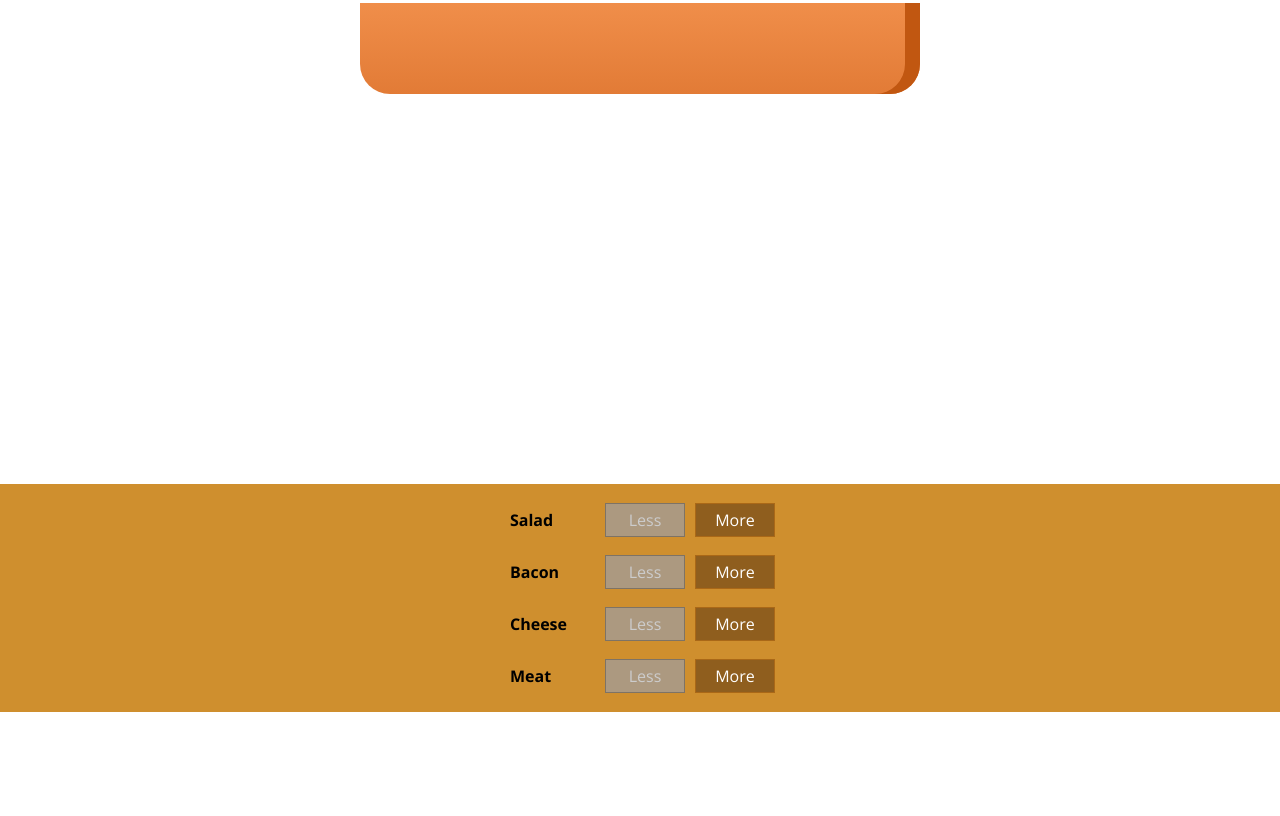
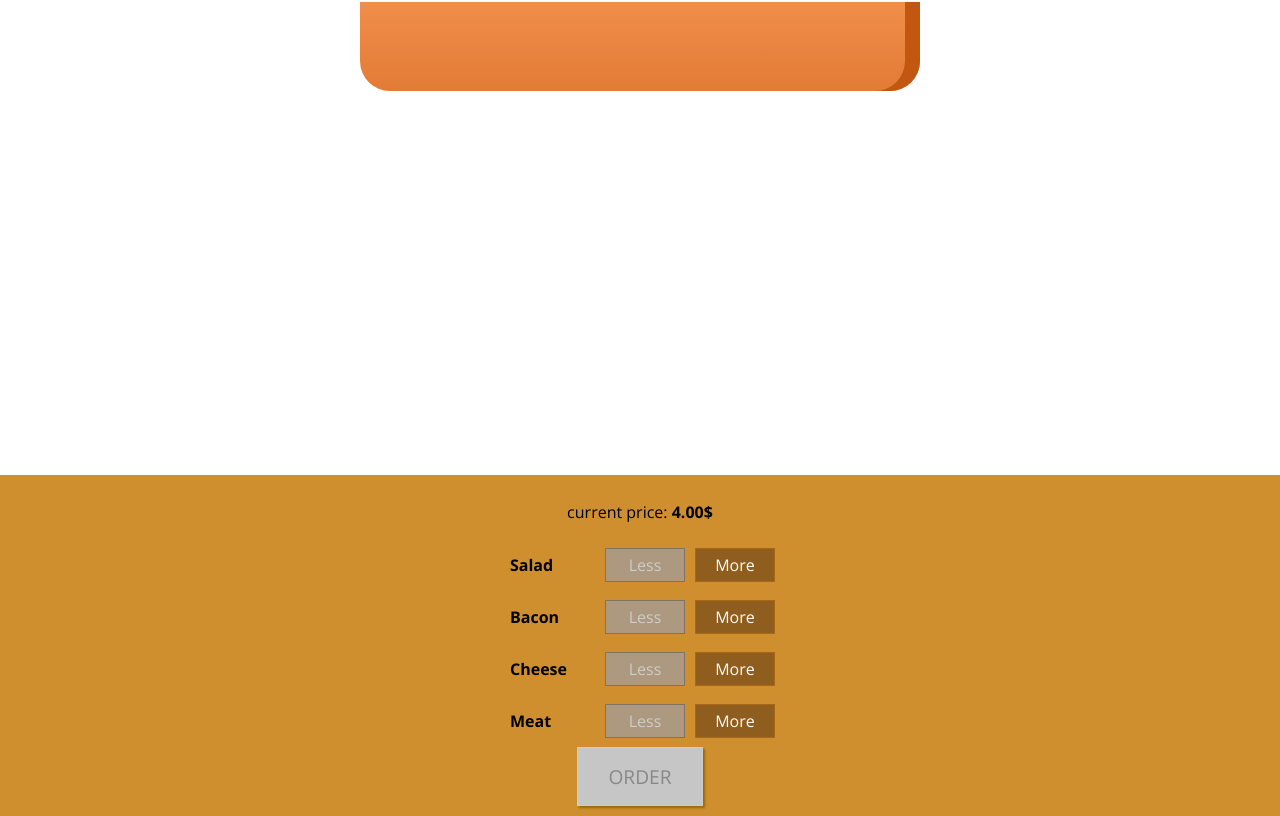
Before and after one commit to dogukanacet/react-burger-project, a React app: page / in a window 1280 px wide. Shown: the part 254-1070 px from the top of the page. Before the commit the page ends 966 px from the top, so only its background shows below. Built offline with nearby package versions, Linux system fonts and the light colour scheme.

Commit message:
no message

```diff
--- a/src/components/Burger/BuildControls/BuildControl/BuildControl.js
+++ b/src/components/Burger/BuildControls/BuildControl/BuildControl.js
@@ -4,6 +4,7 @@
 const buildControl = (props) => (
   <div className={styles.BuildControl}>
     <div className={styles.Label}>{props.label}</div>
+
     <button
       onClick={props.removed}
       disabled={props.disable}
--- a/src/components/Burger/BuildControls/BuildControls.js
+++ b/src/components/Burger/BuildControls/BuildControls.js
@@ -11,6 +11,9 @@
 
 const buildControls = (props) => (
   <div className={styles.BuildControls}>
+    <p>
+      current price: <strong>{props.price.toFixed(2)}$</strong>
+    </p>
     {controls.map((ctrl) => (
       <BuildControl
         key={ctrl.label}
@@ -20,6 +23,9 @@
         disable={props.disabled[ctrl.type]}
       />
     ))}
+    <button disabled={!props.purchasable} className={styles.OrderButton}>
+      ORDER
+    </button>
   </div>
 );
 
--- a/src/components/Burger/BuildControls/BuildControls.module.css
+++ b/src/components/Burger/BuildControls/BuildControls.module.css
@@ -8,3 +8,44 @@
     margin: auto;
     padding: 10px 0;
 }
+
+.OrderButton {
+    background-color: #DAD735;
+    outline: none;
+    cursor: pointer;
+    border: 1px solid #966909;
+    color: #966909;
+    font-family: inherit;
+    font-size: 1.2em;
+    padding: 15px 30px;
+    box-shadow: 2px 2px 2px #966909;
+}
+
+.OrderButton:hover, .OrderButton:active {
+    background-color: #A0DB41;
+    border: 1px solid #966909;
+    color: #966909;
+}
+
+.OrderButton:disabled {
+    background-color: #C7C6C6;
+    cursor: not-allowed;
+    border: 1px solid #ccc;
+    color: #888888;
+}
+
+.OrderButton:not(:disabled) {
+    animation: enable 0.3s linear;
+}
+
+@keyframes enable {
+    0% {
+        transform: scale(1);
+    }
+    60% {
+        transform: scale(1.1);
+    }
+    100% {
+        transform: scale(1);
+    }
+}
--- a/src/components/Burger/Burger.module.css
+++ b/src/components/Burger/Burger.module.css
@@ -2,7 +2,7 @@
     width: 100%;
     margin: auto;
     height: 250px;
-    overflow: hidden;
+    overflow: auto;
     text-align: center;
     font-weight: bold;
     font-size: 1.2rem;
@@ -25,6 +25,6 @@
 @media (min-width:1000px) and (min-height:700px) {
     .Burger {
         width: 700px;
-        height: 700px;
+        height: 691px;
     }
 }
--- a/src/containers/BurgerBuilder/BurgerBuilder.js
+++ b/src/containers/BurgerBuilder/BurgerBuilder.js
@@ -19,6 +19,18 @@
       meat: 0,
     },
     totalPrice: 4,
+    purchasable: false,
+  };
+
+  updatePurchaseState = (ingredients) => {
+    const sum = Object.keys(ingredients)
+      .map((igKey) => {
+        return ingredients[igKey];
+      })
+      .reduce((sum, el) => {
+        return sum + el;
+      }, 0);
+    this.setState({ purchasable: sum > 0 });
   };
 
   addIngredientHandler = (type) => {
@@ -36,6 +48,7 @@
       totalPrice: newPrice,
       ingredients: updatedIngredients,
     });
+    this.updatePurchaseState(updatedIngredients);
   };
 
   removeIngredientHandler = (type) => {
@@ -53,6 +66,7 @@
       totalPrice: newPrice,
       ingredients: updatedIngredients,
     });
+    this.updatePurchaseState(updatedIngredients);
   };
 
   render() {
@@ -69,8 +83,10 @@
         <Burger ingredients={this.state.ingredients} />
         <BuildControls
           disabled={disabledInfo}
+          price={this.state.totalPrice}
           ingredientRemoved={this.removeIngredientHandler}
           ingredientAdded={this.addIngredientHandler}
+          purchasable={this.state.purchasable}
         />
       </Fragment>
     );
```
Also changed, not shown: 1 other file (tests, documents, lock files or other folders).
